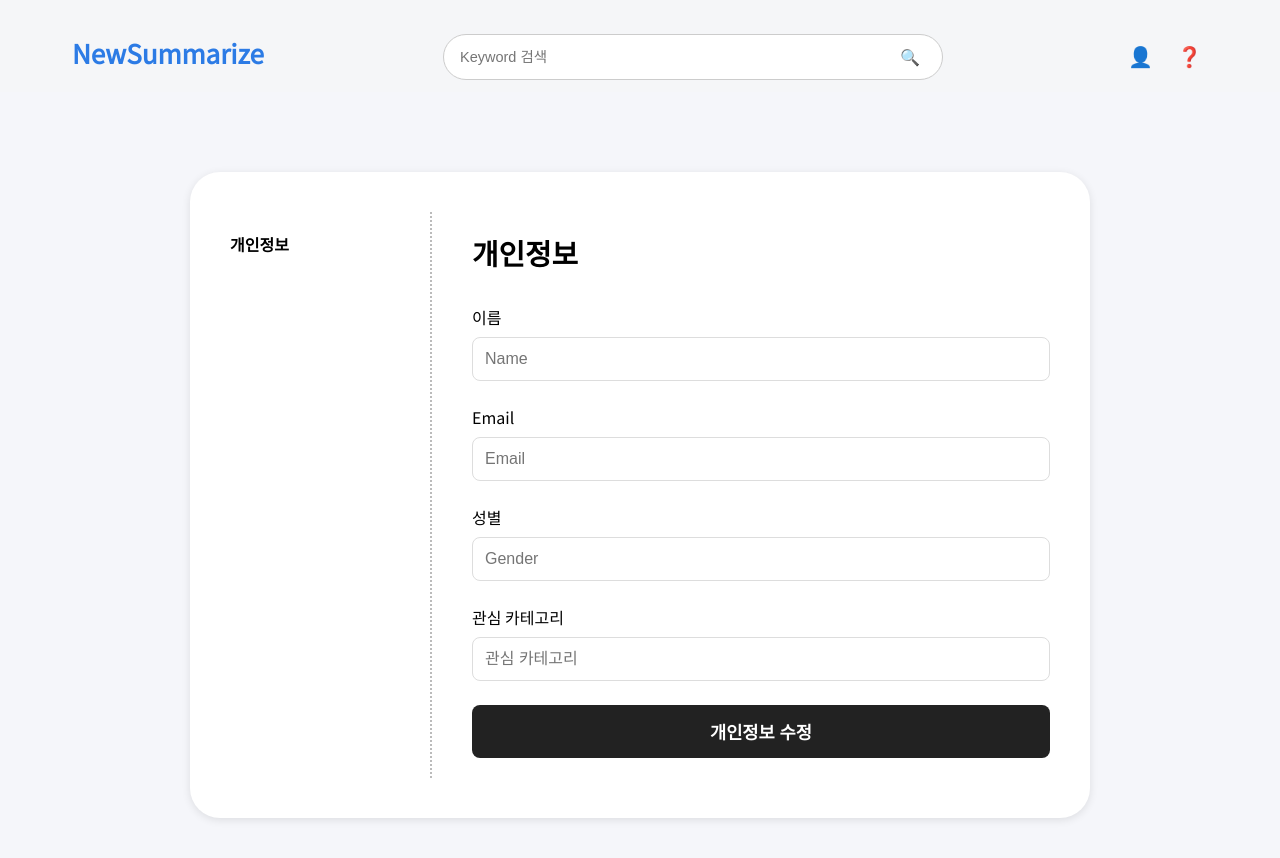
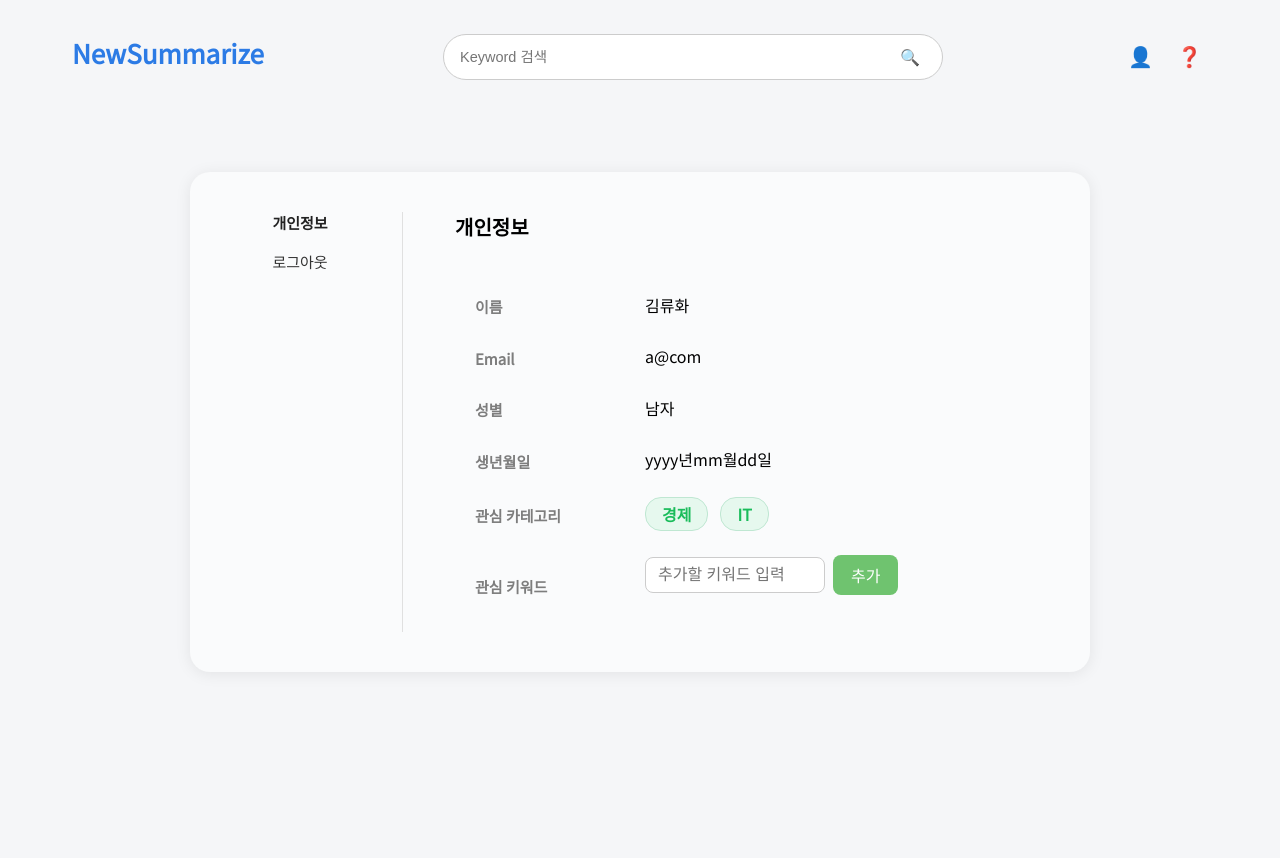
Before and after one commit to Newsummarize/Front, a React (Vite) app: page /my in a window 1280 px wide. Shown: the top 858 px of the page. Built offline with nearby package versions, Linux system fonts and the light colour scheme.

Commit message:
UI 수정

```diff
--- a/src/pages/My.jsx
+++ b/src/pages/My.jsx
@@ -1,84 +1,125 @@
-import React, { useState, useEffect } from 'react';
-import axios from 'axios';
-import { Link } from 'react-router-dom'; // 페이지 옮기는 데 사용
+import React, { useState } from 'react';
 import '/src/styles/my.css';
 
 function MyPage() {
+  const [selectedMenu, setSelectedMenu] = useState("개인정보");
 
-    const [selectedMenu, setselectedMenu] = useState("개인정보");
-
-    const [form, setForm] = useState({
-      name: "",
-      email: "",
-      gender: "",
-      category: ""
-    });
-
-    const handleChange = (e) => {
-      const { name, value } = e.target;
-      setForm({ ...form, [name]: value });
+  // 예시 데이터
+  const userInfo = {
+    name: "김류화",
+    email: "a@com",
+    gender: "남자",
+    birth: "yyyy년mm월dd일",
+    categories: ["경제", "IT"],
   };
 
-    const handleSubmit = (e) => {
-      e.preventDefault();
-      alert("개인정보가 수정되었습니다.");
+  // 관심 키워드
+  const [keywordInput, setKeywordInput] = useState("");
+  const [keywords, setKeywords] = useState([]);
+
+  const handleAddKeyword = () => {
+    const trimmed = keywordInput.trim();
+    if (trimmed && !keywords.includes(trimmed)) {
+      setKeywords([...keywords, trimmed]);
+      setKeywordInput("");
+    }
+  };
+
+  const handleRemoveKeyword = (removeIdx) => {
+    setKeywords(keywords.filter((_, idx) => idx !== removeIdx));
   };
 
   return (
     <div className="mypage-bg">
       <div className="mypage-container">
+        {/* 사이드바 */}
         <div className="mypage-sidebar">
-            <div className="mypage-title">개인정보</div>
+          <div
+            className={`mypage-sidebar-item${selectedMenu === "개인정보" ? " active" : ""}`}
+            onClick={() => setSelectedMenu("개인정보")}
+          >
+            개인정보
           </div>
-          {/* 세로 점선 divider 추가 */}
+          <div
+            className={`mypage-sidebar-item${selectedMenu === "로그아웃" ? " active" : ""}`}
+            onClick={() => setSelectedMenu("로그아웃")}
+          >
+            로그아웃
+          </div>
+        </div>
+
+        {/* 세로 구분선 */}
         <div className="mypage-vertical-divider"></div>
+
+        {/* 본문 */}
         <div className="mypage-content">
-            <div className="mypage-content-title">{selectedMenu}</div>
-            <form onSubmit={handleSubmit}>
-              <div className="mypage-form-group">
-                <label>이름</label>
+          {selectedMenu === "개인정보" && (
+            <>
+              <div className="mypage-content-title">개인정보</div>
+              <div className="mypage-info-row">
+                <span className="mypage-info-label">이름</span>
+                <span>{userInfo.name}</span>
+              </div>
+              <div className="mypage-info-row">
+                <span className="mypage-info-label">Email</span>
+                <span>{userInfo.email}</span>
+              </div>
+              <div className="mypage-info-row">
+                <span className="mypage-info-label">성별</span>
+                <span>{userInfo.gender}</span>
+              </div>
+              <div className="mypage-info-row">
+                <span className="mypage-info-label">생년월일</span>
+                <span>{userInfo.birth}</span>
+              </div>
+              <div className="mypage-info-row">
+                <span className="mypage-info-label">관심 카테고리</span>
+                <span>
+                  {userInfo.categories.map((cat, idx) => (
+                    <span key={idx} className="mypage-category-chip">{cat}</span>
+                  ))}
+                </span>
+              </div>
+              <div className="mypage-info-row">
+                <span className="mypage-info-label">관심 키워드</span>
+                <span className="mypage-info-value">
+                  <div className="mypage-keyword-section">
                     <input
                       type="text"
-                  name="name"
-                  placeholder="Name"
-                  value={form.name}
-                  onChange={handleChange}
+                      value={keywordInput}
+                      onChange={e => setKeywordInput(e.target.value)}
+                      placeholder="추가할 키워드 입력"
+                      className="mypage-keyword-input"
                     />
+                    <button
+                    type="button"
+                    onClick={handleAddKeyword}
+                    className="mypage-keyword-add-btn"
+                    >
+                      추가
+                    </button>
                   </div>
-              <div className="mypage-form-group">
-                <label>Email</label>
-                <input
-                  type="email"
-                  name="email"
-                  placeholder="Email"
-                  value={form.email}
-                  onChange={handleChange}
-                />
+                  <div className="mypage-keyword-list">
+                    {keywords.map((kw, idx) => (
+                      <span key={idx} className="mypage-keyword-chip">
+                        {kw}
+                        <button
+                          type="button"
+                          className="mypage-keyword-delete-btn"
+                          onClick={() => handleRemoveKeyword(idx)}
+                        >
+                          ×
+                        </button>
+                      </span>
+                    ))}
                   </div>
-              <div className="mypage-form-group">
-                <label>성별</label>
-                <input
-                  type="gender"
-                  name="gender"
-                  placeholder="Gender"
-                  value={form.gender}
-                  onChange={handleChange}
-                />
+                </span>
               </div>
-              <div className="mypage-form-group">
-                <label>관심 카테고리</label>
-                <input
-                  type="text"
-                  name="category"
-                  placeholder="관심 카테고리"
-                  value={form.category}
-                  onChange={handleChange}
-                />
-              </div>
-              <button type="submit" className="mypage-submit-btn">
-                개인정보 수정
-              </button>
-            </form>
+            </>
+          )}
+          {selectedMenu === "로그아웃" && (
+            <div>로그아웃 하시겠습니까?</div>
+          )}
         </div>
       </div>
     </div>
--- a/src/styles/my.css
+++ b/src/styles/my.css
@@ -1,87 +1,141 @@
-.mypage-bg {
-    background: #f5f6fa;
-    min-height: 100vh;
-    padding: 40px;
+body {
+  overflow: hidden;
 }
 
+.mypage-bg {
+  background: #f5f6f8;
+  min-height: 100vh;
+  padding: 40px 0;
+}
 .mypage-container {
-    background: #fff;
-    width: 900px;
+  display: flex;
+  max-width: 900px;
   margin: 40px auto;
-    border-radius: 30px;
+  background: #fafbfc;
+  border-radius: 20px;
+  box-shadow: 0 2px 16px rgba(0,0,0,0.08);
+  padding: 40px 40px;
+  align-items: flex-start;
+}
+.mypage-sidebar {
+  min-width: 140px;
+  margin-right: 32px;
   display: flex;
-    box-shadow: 0 2px 8px rgba(0,0,0,0.1);
+  align-items: center;
+  flex-direction: column;
 }
-
-  .mypage-sidebar {
-    width: 240px;
-    padding: 60px 0 0 40px;
+.mypage-sidebar-item {
+  cursor: pointer;
+  margin-bottom: 18px;
+  font-size: 15px;
+  font-weight: 400;
+  color: #333;
+  transition: color 0.2s;
 }
-
-  .mypage-content-title {
-    font-weight: bold;
-    font-size: 1.8rem;
-    margin-bottom: 32px;
+.mypage-sidebar-item.active {
+  font-weight: 700;
+  color: #222;
 }
-
-  .mypage-title {
-    font-weight: bold;
-    font-size: 1rem;
+.mypage-vertical-divider {
+  width: 1px;
+  background: #e0e0e0;
+  height: 420px;
+  margin-right: 32px;
 }
-
 .mypage-content {
   flex: 1;
-    padding: 60px 40px;
 }
-
-  .mypage-form-group {
-    margin-bottom: 24px;
+.mypage-content-title {
+  font-size: 20px;
+  font-weight: bold;
+  margin-left: 20px;
+  margin-bottom: 50px;
 }
-
-  .mypage-form-group label {
-    display: block;
-    margin-bottom: 8px;
+.mypage-info-row {
+  display: flex;
+  align-items: center;       /* 라벨과 값이 한 줄에, 수직 중앙 정렬 */
+  margin-top: 10px;
+  margin-bottom: 24px;       /* 행 간격 일정하게 */
+}
+.mypage-info-label {
+  min-width: 130px;          /* 라벨 너비 고정 */
+  font-size: 15px;
+  font-weight: bold;
+  color: #7d7d7d;
+  margin-top: 5px;
+  margin-left: 40px;
+  margin-right: 40px;
+  flex-shrink: 0;
+  line-height: 1.5;
+}
+.mypage-info-row:last-child {
+  margin-bottom: 0;
+}
+.mypage-info-row > span:not(.mypage-info-label) {
+  display: flex;
+  align-items: center;
+  gap: 12px;                 /* 값들 사이 간격 */
+}
+.mypage-category-chip {
+  display: inline-block;
+  background: #e6f8ee;
+  color: #1abc5b;
+  border-radius: 16px;
+  padding: 4px 16px;
+  font-size: 16px;
+  font-weight: 600;
+  border: 1px solid #bfe7d2;
+}
+.mypage-info-value {
+  display: flex;
+  flex-direction: column;   /* 세로로 정렬 */
+  align-items: flex-start;  /* 왼쪽 정렬 */
+  gap: 0;                   /* 필요시 간격 조정 */
+}
+.mypage-keyword-section {
+  display: flex;
+  align-items: center;
+  gap: 8px;
+}
+.mypage-keyword-input {
+  padding: 8px 12px;
   font-size: 1rem;
-    font-weight: 500;
+  border: 1px solid #ccc;
+  border-radius: 8px;
+  width: 180px;
+  box-sizing: border-box;
 }
-
-  .mypage-form-group input {
-    width: 100%;
-    padding: 12px;
-    border-radius: 8px;
-    border: 1px solid #ddd;
+.mypage-keyword-add-btn {
+  padding: 0 18px;
+  height: 40px;
   font-size: 1rem;
-    box-sizing: border-box;
-    background: #fff;
-    transition: border 0.2s;
-  }
-
-  .mypage-form-group input:focus {
-    border: 1.5px solid #888;
-    outline: none;
-  }
-
-  .mypage-submit-btn {
-    width: 100%;
-    padding: 14px;
-    background: #222;
+  background: #6fc36f;
   color: #fff;
   border: none;
   border-radius: 8px;
-    font-size: 1.1rem;
-    font-weight: bold;
   cursor: pointer;
-    transition: background 0.2s;
+  white-space: nowrap;
 }
-
-  .mypage-submit-btn:hover {
-    background: #444;
+.mypage-keyword-list {
+  display: flex;
+  align-items: center;
+  gap: 8px;
+  margin-top: 8px;
 }
-
-  .mypage-vertical-divider {
-    width: 0;
-    border-left: 2px dotted #bbb;
-    margin: 40px 0;
-    min-height: 300px;
-    align-self: stretch;
+.mypage-keyword-chip {
+  display: inline-block;
+  background: #f1f8f4;
+  color: #222;
+  border-radius: 14px;
+  padding: 4px 12px;
+  font-size: 1rem;
+  position: relative;
 }
+.mypage-keyword-delete-btn {
+  background: none;
+  border: none;
+  color: #e74c3c;
+  margin-left: 6px;
+  font-size: 15px;
+  cursor: pointer;
+}
```
Lines whose indentation alone changed are shown as unchanged.
